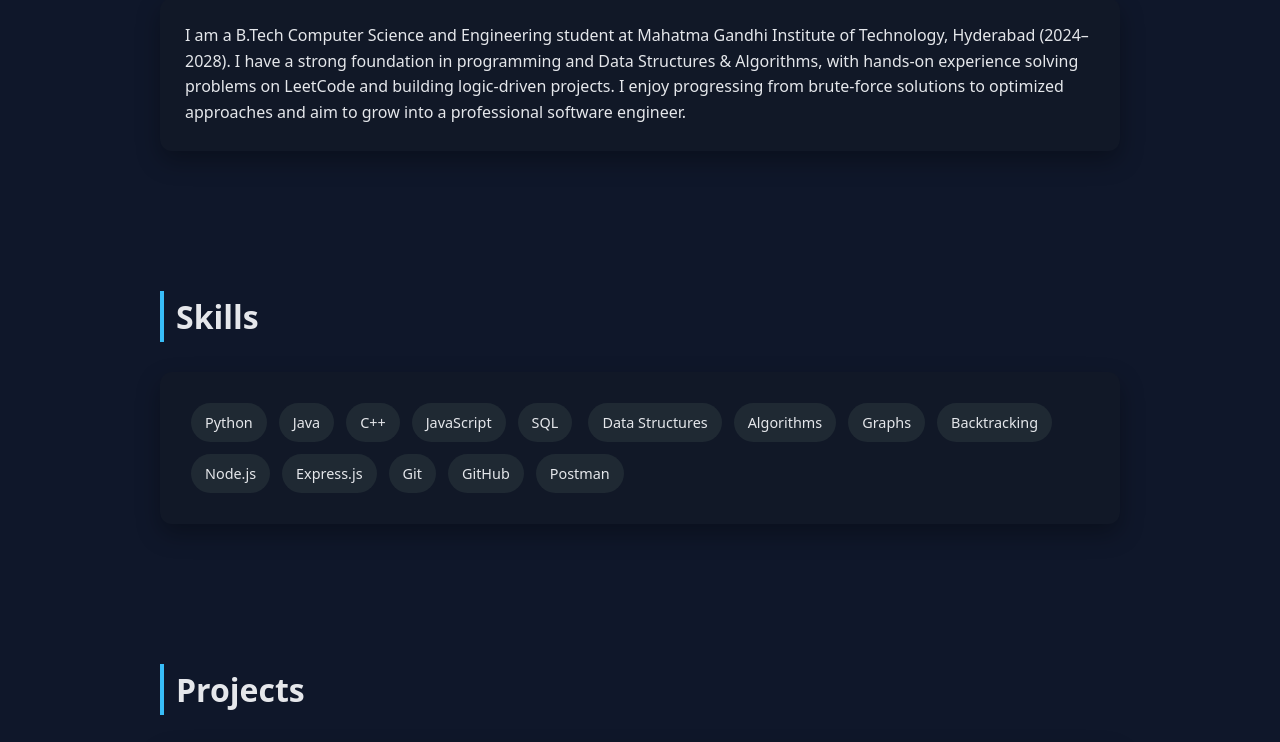
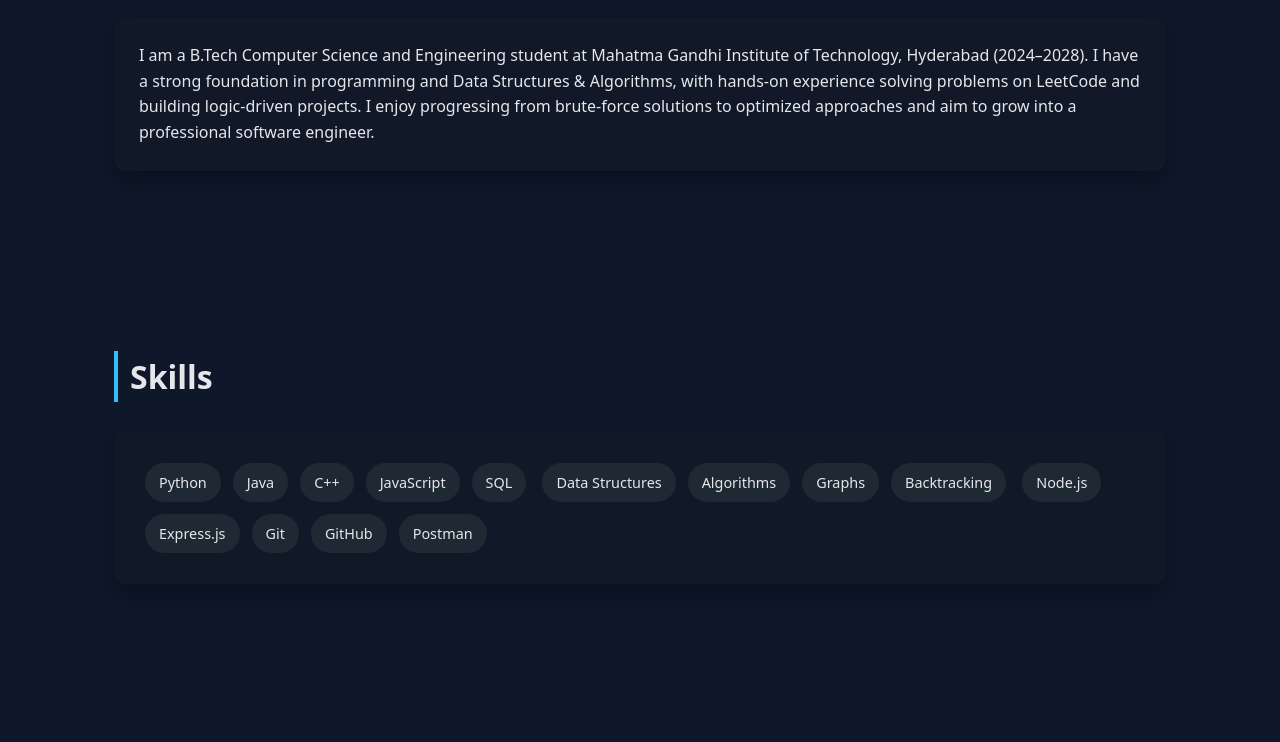
Before and after one commit to timothy-saxena/timothy-saxena.github.io, a plain HTML site: page docs/index.html in a window 1280 px wide. Shown: the part 476-1218 px from the top of the page. Drawn offline with Linux system fonts and the light colour scheme.

Commit message:
updating spacing and padding

```diff
--- a/docs/index.html
+++ b/docs/index.html
@@ -1,5 +1,6 @@
 <!DOCTYPE html>
 <html lang="en">
+
 <head>
   <meta charset="UTF-8" />
   <meta name="viewport" content="width=device-width, initial-scale=1.0" />
@@ -13,7 +14,11 @@
       --accent: #38bdf8;
     }
 
-    * { box-sizing: border-box; margin: 0; padding: 0; }
+    * {
+      box-sizing: border-box;
+      margin: 0;
+      padding: 0;
+    }
 
     body {
       font-family: system-ui, -apple-system, BlinkMacSystemFont, 'Segoe UI', sans-serif;
@@ -49,9 +54,9 @@
     }
 
     section {
-      max-width: 1000px;
+      max-width: 1100px;
       margin: auto;
-      padding: 60px 20px;
+      padding: 80px 24px;
     }
 
     h2 {
@@ -66,7 +71,7 @@
       border-radius: 12px;
       padding: 25px;
       margin-bottom: 20px;
-      box-shadow: 0 10px 25px rgba(0,0,0,0.3);
+      box-shadow: 0 10px 25px rgba(0, 0, 0, 0.3);
     }
 
     .skills span {
@@ -96,6 +101,7 @@
     }
   </style>
 </head>
+
 <body>
 
   <header>
@@ -113,9 +119,12 @@
     <h2>About Me</h2>
     <div class="card">
       <p>
-        I am a B.Tech Computer Science and Engineering student at Mahatma Gandhi Institute of Technology, Hyderabad (2024–2028).
-        I have a strong foundation in programming and Data Structures & Algorithms, with hands-on experience solving problems
-        on LeetCode and building logic-driven projects. I enjoy progressing from brute-force solutions to optimized approaches
+        I am a B.Tech Computer Science and Engineering student at Mahatma Gandhi Institute of Technology, Hyderabad
+        (2024–2028).
+        I have a strong foundation in programming and Data Structures & Algorithms, with hands-on experience solving
+        problems
+        on LeetCode and building logic-driven projects. I enjoy progressing from brute-force solutions to optimized
+        approaches
         and aim to grow into a professional software engineer.
       </p>
     </div>
@@ -173,4 +182,5 @@
   </footer>
 
 </body>
+
 </html>
```
